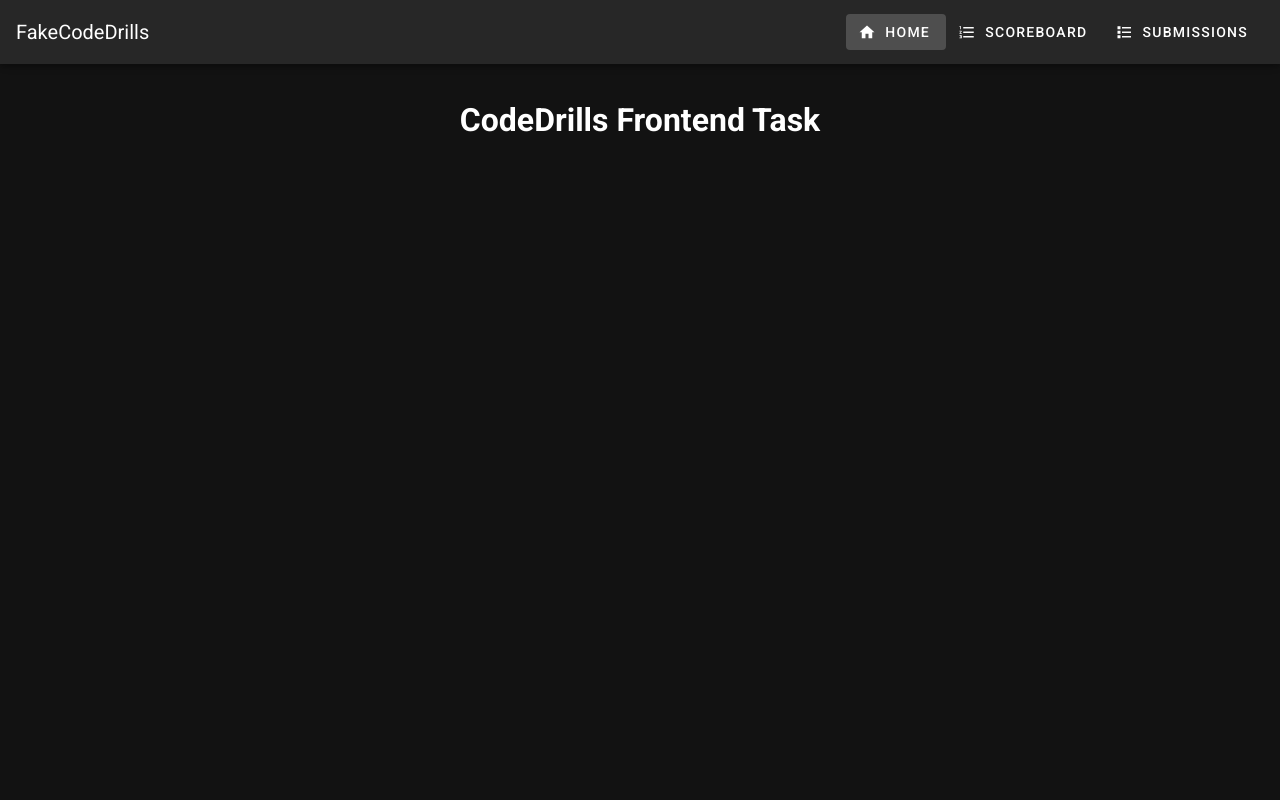
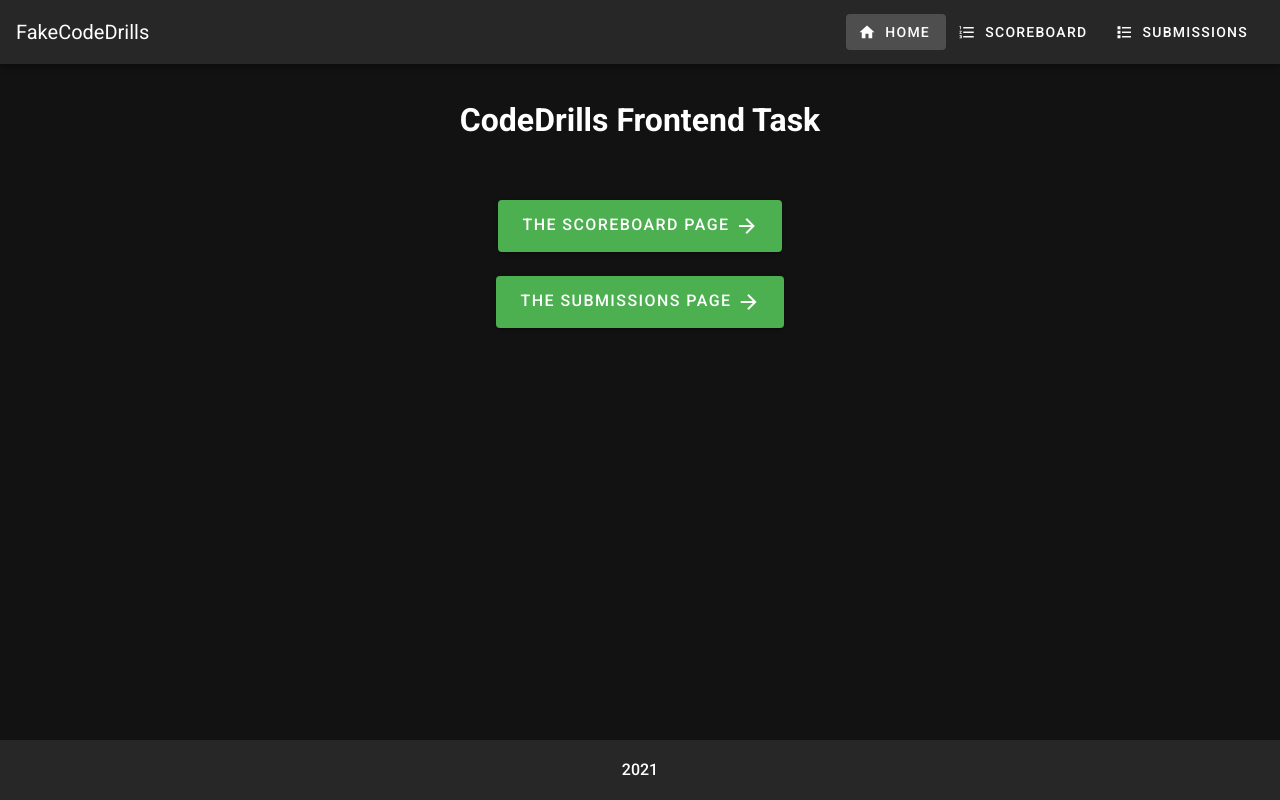
Before and after one commit to sadn1ck/task-codedrills, a Vue app: page / in a window 1280 px wide. Built offline with nearby package versions, Linux system fonts and the light colour scheme.

Commit message:
feat: added footer
Signed-off-by: Anik Das <anikdas0811@gmail.com>

```diff
--- a/src/App.vue
+++ b/src/App.vue
@@ -4,16 +4,18 @@
     <v-main>
       <router-view/>
     </v-main>
+    <Footer />
   </v-app>
 </template>
 
 <script lang="ts">
 import Vue from 'vue';
 import Navbar from '@/components/Navbar.vue';
+import Footer from '@/components/Footer.vue';
 
 export default Vue.extend({
   name: 'App',
-  components: { Navbar },
+  components: { Navbar, Footer },
   data: () => ({
     //
   }),
--- /dev/null
+++ b/src/components/Footer.vue
@@ -0,0 +1,28 @@
+<template>
+  <v-footer absolute>
+    <v-col v-if="isScoreboardPage" class="text-center text-caption" cols="12">
+      Disclaimer: The rank 0 person with 0 solves is there to show that the check box works. :p
+    </v-col>
+    <v-col v-if="isSubmissionsPage" class="text-center text-caption" cols="12">
+      Disclaimer: The code in all submissions are same for now.
+    </v-col>
+    <v-col class="text-center font-weight-medium" cols="12">
+      {{ new Date().getFullYear() }}
+    </v-col>
+  </v-footer>
+</template>
+<script lang="ts">
+import Vue from 'vue';
+
+export default Vue.extend({
+  name: 'Footer',
+  computed: {
+    isScoreboardPage() {
+      return this.$route.path === '/scoreboard';
+    },
+    isSubmissionsPage() {
+      return this.$route.path === '/submissions';
+    },
+  },
+});
+</script>
--- a/src/views/Home.vue
+++ b/src/views/Home.vue
@@ -1,8 +1,25 @@
 <template>
-  <h1 class="text-center pa-8">CodeDrills Frontend Task</h1>
+  <div>
+    <h1 class="text-center pa-8">CodeDrills Frontend Task</h1>
+    <div class="d-flex flex-column justify-center align-center text-overline">
+      <v-btn x-large class="mt-6" color="success" to="/scoreboard">
+        <div>
+          The Scoreboard Page
+          <v-icon>mdi-arrow-right</v-icon>
+        </div>
+      </v-btn>
+
+      <v-btn x-large class="mt-6" color="success" to="/submissions">
+        <div>
+          The Submissions Page
+          <v-icon>mdi-arrow-right</v-icon>
+        </div>
+      </v-btn>
+    </div>
+  </div>
 </template>
 
-<script lang="ts">
+<script lang='ts'>
 import Vue from 'vue';
 
 export default Vue.extend({
```
